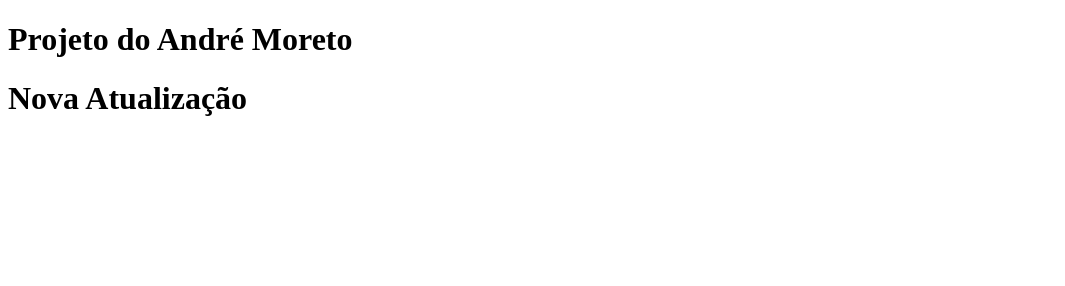
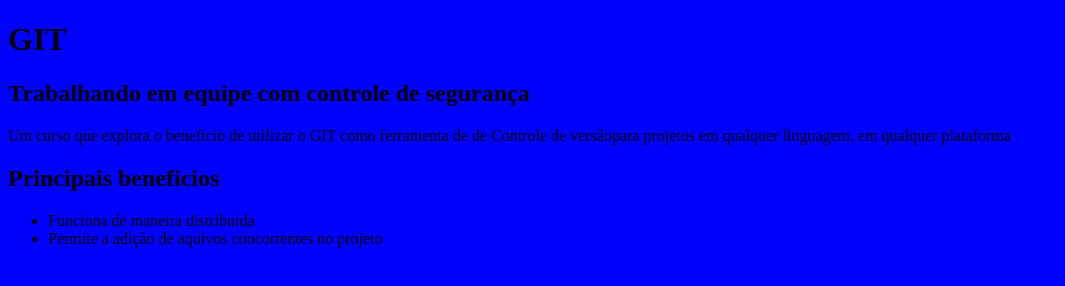
Before and after one commit to amoreto17/curso-git, a plain HTML site: page index.html in a window 1280 px wide. Shown: the whole page, without its empty margins (0-1065 px from the left). Drawn offline with Linux system fonts and the light colour scheme.

Commit message:
inicio do design

```diff
--- /dev/null
+++ b/estilo.css
@@ -0,0 +1,3 @@
+body{
+  background-color: blue;
+}
--- a/index.html
+++ b/index.html
@@ -4,8 +4,22 @@
     <meta charset="utf-8">
     <title></title>
   </head>
+    <link rel="stylesheet" href="estilo.css">
   <body>
-      <h1>Projeto do André Moreto</h1>
-      <h1>Nova Atualização</h1>
+      <h1>GIT</h1>
+      <h2>Trabalhando em equipe com controle de segurança</h2>
+
+      <p>
+          Um curso que explora o beneficio de utilizar o GIT como ferramenta de
+          de Controle de versãopara projetos em qualquer linguagem, em qualquer plataforma
+      </p>
+
+      <h2>Principais beneficios</h2>
+      <ul>
+        <li>Funciona de maneira distribuida</li>
+        <li>Permite a adição de aquivos concorrentes no projeto</li>
+      </ul>
+
+
   </body>
 </html>
```
